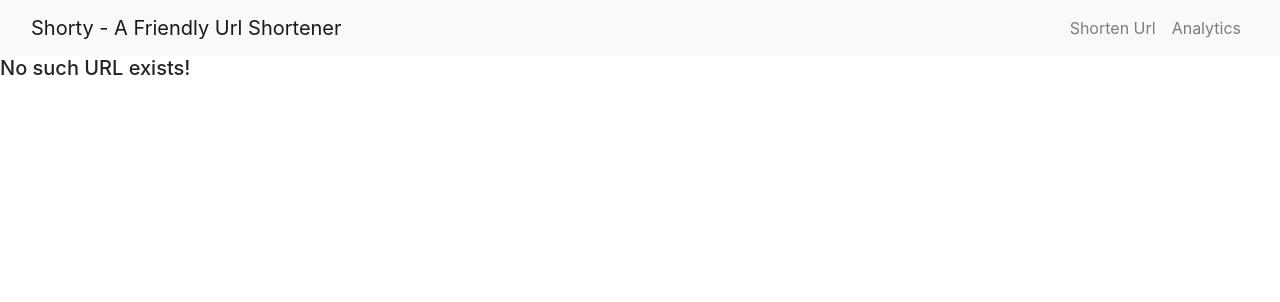
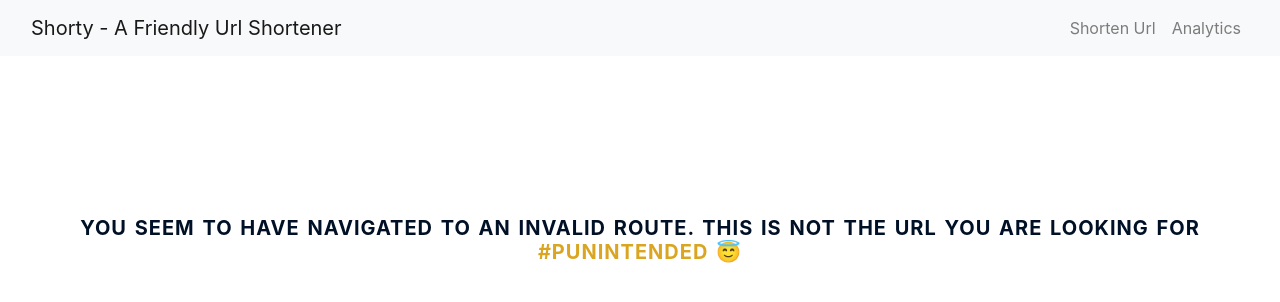
Before and after one commit to mahamshahid18/shorty-url-shortener, an Angular app in the folder frontend/shorty/: page /404 in a window 1280 px wide. Shown: the top 302 px of the page. Built offline with nearby package versions, Linux system fonts and the light colour scheme.

Commit message:
Cleaned up UI for error routes

```diff
--- a/frontend/shorty/src/app/components/component-styles/link-expired.component.css
+++ b/frontend/shorty/src/app/components/component-styles/link-expired.component.css
@@ -0,0 +1,4 @@
+
+.header {
+    margin-top: 20vh;
+}
--- a/frontend/shorty/src/app/components/component-styles/not-found.component.css
+++ b/frontend/shorty/src/app/components/component-styles/not-found.component.css
@@ -0,0 +1,9 @@
+
+.header {
+    margin-top: 20vh;
+    text-align: center;
+}
+
+span {
+    color: goldenrod;
+}
--- a/frontend/shorty/src/app/components/component-templates/link-expired.component.html
+++ b/frontend/shorty/src/app/components/component-templates/link-expired.component.html
@@ -1,7 +1,7 @@
 <div class="container">
-  <div class="row">
-    <h4>
-      The link you are trying to access has already expired. Click <a routerLink="/"> here </a> to generate a new link
-    </h4>
+  <div class="row header">
+    <h5>
+      The link you are trying to access has already expired. Click <a routerLink="/"> here</a> to generate a new link
+    </h5>
   </div>
 </div>
--- a/frontend/shorty/src/app/components/component-templates/not-found.component.html
+++ b/frontend/shorty/src/app/components/component-templates/not-found.component.html
@@ -1,3 +1,7 @@
-<h5>
-  No such URL exists!
-</h5>
+<div class="container">
+  <div class="row header">
+    <h5 class="text-center">
+      You seem to have navigated to an invalid route. This is not the URL you are looking for <span>#punintended 😇</span>
+    </h5>
+  </div>
+</div>
```
